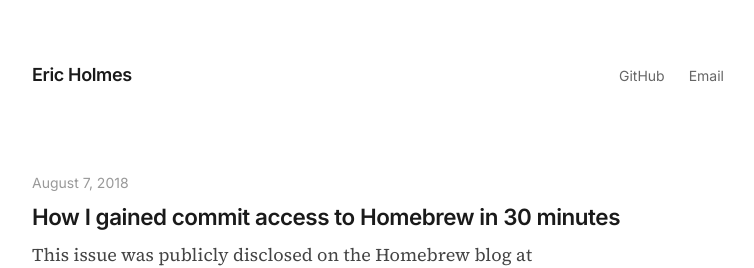
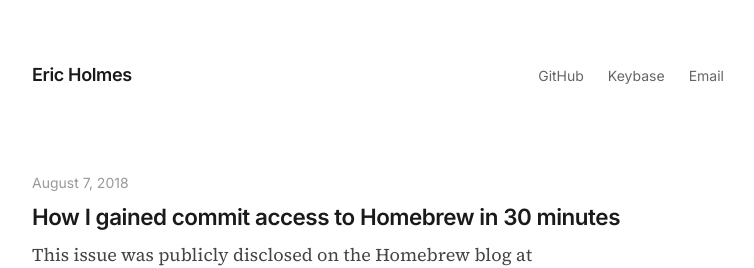
Before and after one commit to ejholmes/ejholmes.github.io, a Jekyll site: the page built from index.html, in a window 1280 px wide. Shown: the top 268 px of the page, without its empty margins (262-1016 px from the left). Built offline with Jekyll 4.4.1, drawn with Linux system fonts in a browser that asks for light colours.

Commit message:
Add Keybase link to header nav
Co-Authored-By: Claude <noreply@anthropic.com>

```diff
--- a/_layouts/default.html
+++ b/_layouts/default.html
@@ -20,6 +20,7 @@
             <a href="/" class="site-title">Eric Holmes</a>
             <nav class="site-nav">
               <a href="https://github.com/ejholmes">GitHub</a>
+              <a href="https://keybase.io/ejholmes">Keybase</a>
               <a href="mailto:eric@ejholmes.io">Email</a>
             </nav>
           </header>
```
